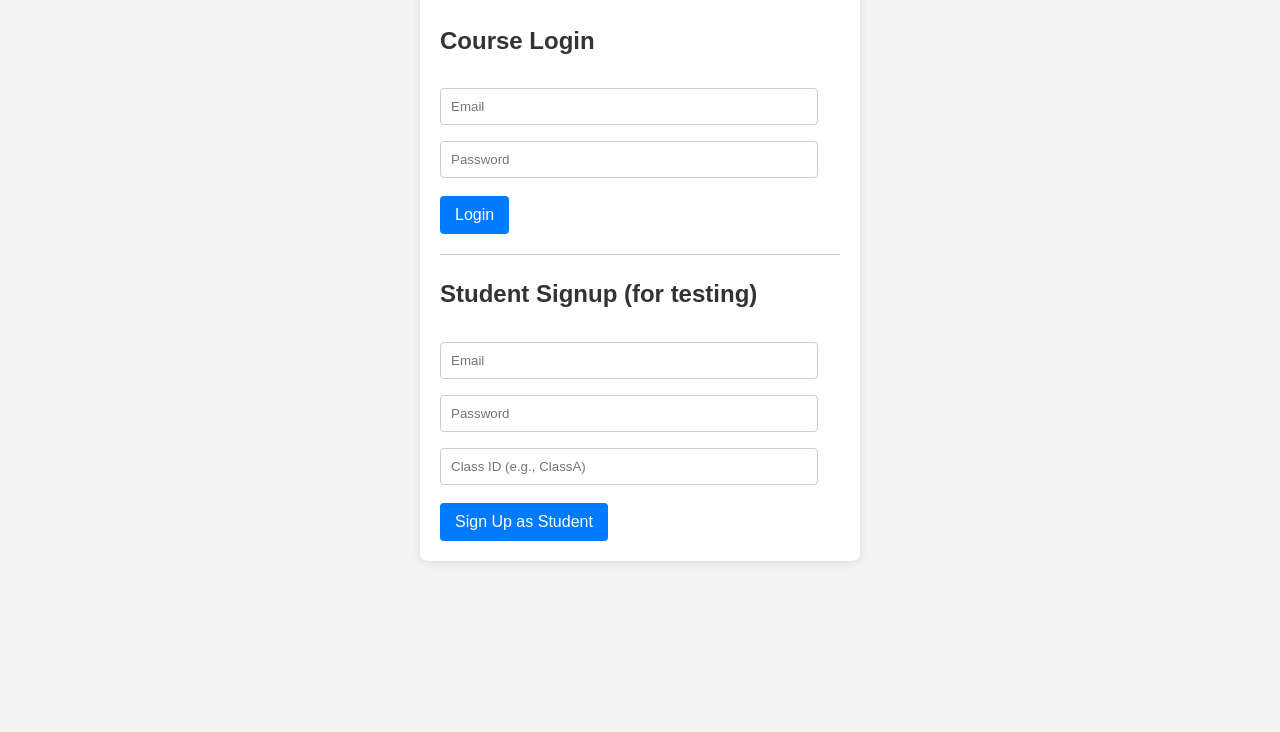
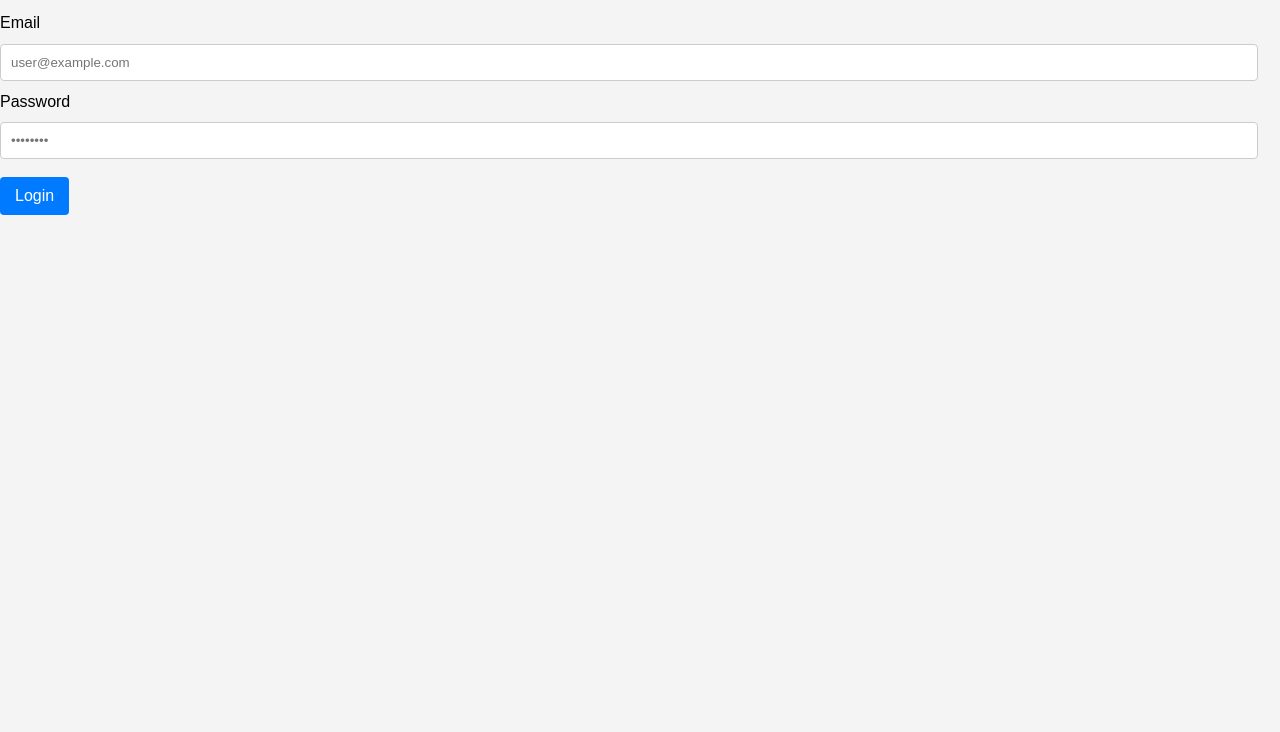
Before and after one commit to purelearners/plmonitor, a plain HTML site: page index.html in a window 1280 px wide. Shown: the part 68-800 px from the top of the page. Drawn offline with Linux system fonts and the light colour scheme.

Commit message:
Update index.html

```diff
--- a/index.html
+++ b/index.html
@@ -3,30 +3,24 @@
 <head>
     <meta charset="UTF-8">
     <meta name="viewport" content="width=device-width, initial-scale=1.0">
-    <title>Login | Course Access</title>
+    <title>Course Management - Login</title>
     <link rel="stylesheet" href="css/style.css">
 </head>
 <body>
-    <div class="auth-container">
-        <h2>Course Login</h2>
-        <form id="login-form">
-            <input type="email" id="login-email" placeholder="Email" required>
-            <input type="password" id="login-password" placeholder="Password" required>
-            <button type="submit">Login</button>
-        </form>
-
-        <hr>
-
-        <h2>Student Signup (for testing)</h2>
-        <form id="signup-form">
-            <input type="email" id="signup-email" placeholder="Email" required>
-            <input type="password" id="signup-password" placeholder="Password" required>
-            <input type="text" id="signup-class-id" placeholder="Class ID (e.g., ClassA)" required>
-            <button type="submit">Sign Up as Student</button>
-        </form>
+    <div class="container login-container">
+        <h2>Login</h2>
+        <div class="form-group">
+            <label for="email">Email</label>
+            <input type="email" id="email" placeholder="user@example.com">
+        </div>
+        <div class="form-group">
+            <label for="password">Password</label>
+            <input type="password" id="password" placeholder="••••••••">
+        </div>
+        <button id="login-btn" class="btn">Login</button>
+        <p id="error-message" class="error"></p>
     </div>
 
-    <script type="module" src="js/firebase-config.js"></script>
     <script type="module" src="js/auth.js"></script>
 </body>
 </html>
```
